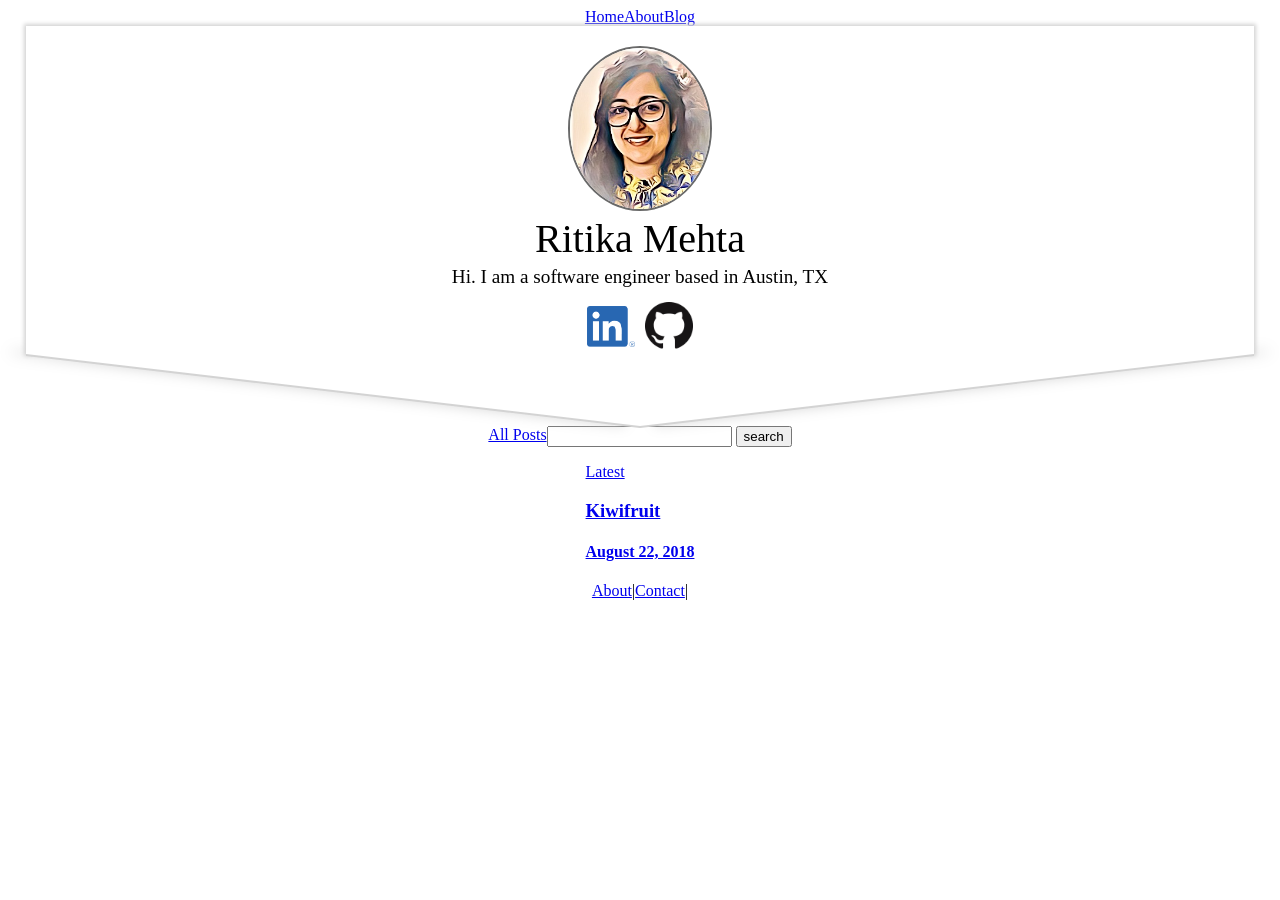
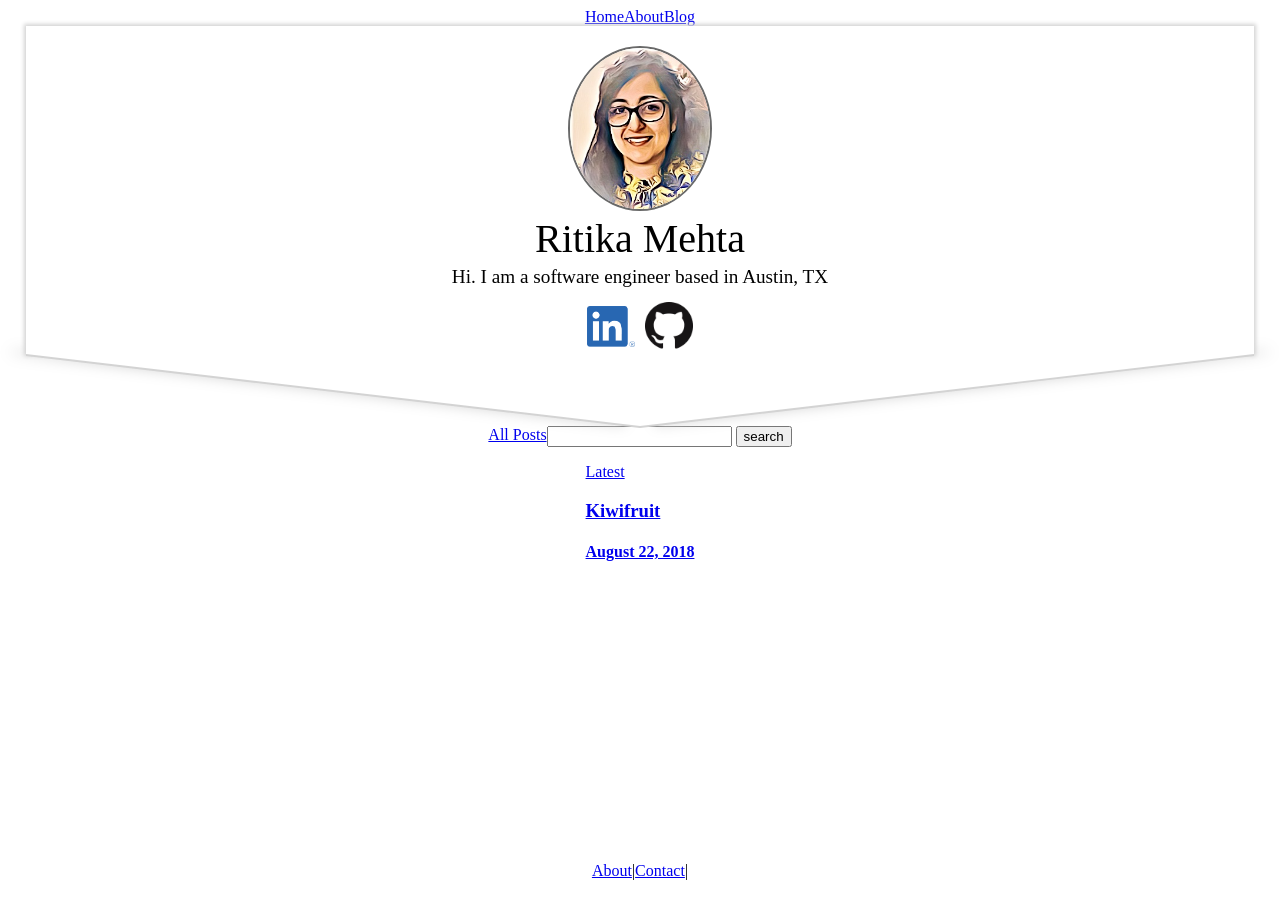
Before and after one commit to mehtarit/Folio, a Jekyll site: the page built from index.html, in a window 1280 px wide. Built offline with Jekyll 4.4.1, drawn with Linux system fonts in a browser that asks for light colours; some web fonts are replaced.

Commit message:
place footer at the bottom

```diff
--- a/_includes/footer.html
+++ b/_includes/footer.html
@@ -1,4 +1,6 @@
-<nav>
+<footer>
+  <nav>
     <a href="{{site.baseurl}}/about.html">About</a> |
     <a href="mailto:hi@mehtarit.com">Contact</a> |
-</nav>
+  </nav>
+</footer>
--- a/_layouts/default.html
+++ b/_layouts/default.html
@@ -1,24 +1,20 @@
-<!doctype html>
+<!DOCTYPE html>
 <html>
   <head>
-    <meta charset="utf-8">
-    <meta name="viewport" content="width=device-width, initial-scale=1.0">
+    <meta charset="utf-8" />
+    <meta name="viewport" content="width=device-width, initial-scale=1.0" />
     <title>{{ page.title }}</title>
-    <link rel="stylesheet" href="{{site.baseurl}}/assets/css/styles.css">
-    {% if page.custom_css %}
-    {% for stylesheet in page.custom_css %}
-    <link rel="stylesheet" href="{{site.baseurl}}/assets/css/{{stylesheet}}.css">
-    {% endfor %}
-    {% endif %}
-    {% if page.custom_font %}
-     {% include {{page.custom_font}}.html %}
-    {% endif %}
-    {% feed_meta %}
-    {% seo %}
+    <link rel="stylesheet" href="{{site.baseurl}}/assets/css/styles.css" />
+    <link rel="stylesheet" href="{{site.baseurl}}/assets/css/footer.css" />
+    {% if page.custom_css %} {% for stylesheet in page.custom_css %}
+    <link
+      rel="stylesheet"
+      href="{{site.baseurl}}/assets/css/{{stylesheet}}.css"
+    />
+    {% endfor %} {% endif %} {% if page.custom_font %} {% include
+    {{page.custom_font}}.html %} {% endif %} {% feed_meta %} {% seo %}
   </head>
   <body>
-    {% include navigation.html %}
-    {{ content }}
-    {% include footer.html %}
+    {% include navigation.html %} {{ content }} {% include footer.html %}
   </body>
 </html>
--- /dev/null
+++ b/assets/css/footer.scss
@@ -0,0 +1,7 @@
+---
+---
+
+footer {
+  position: absolute;
+  bottom: 20px;
+}
```
